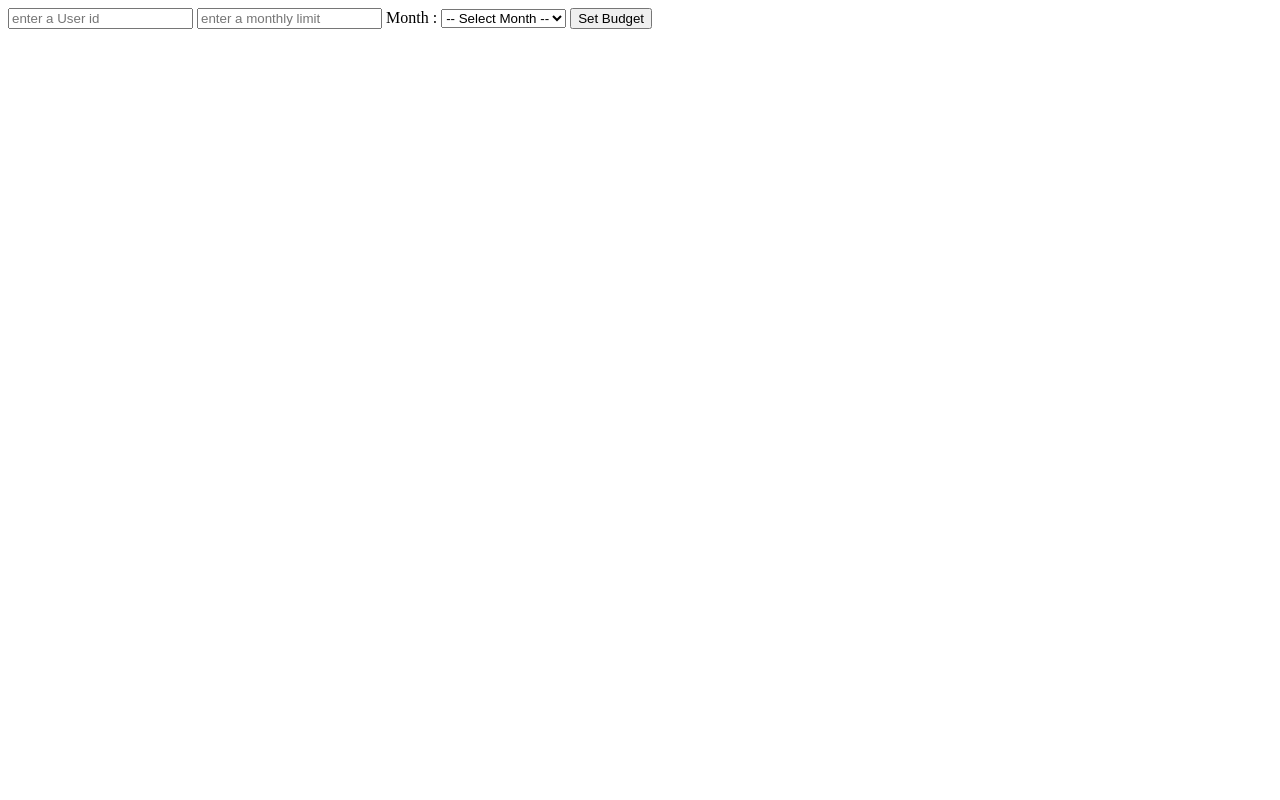
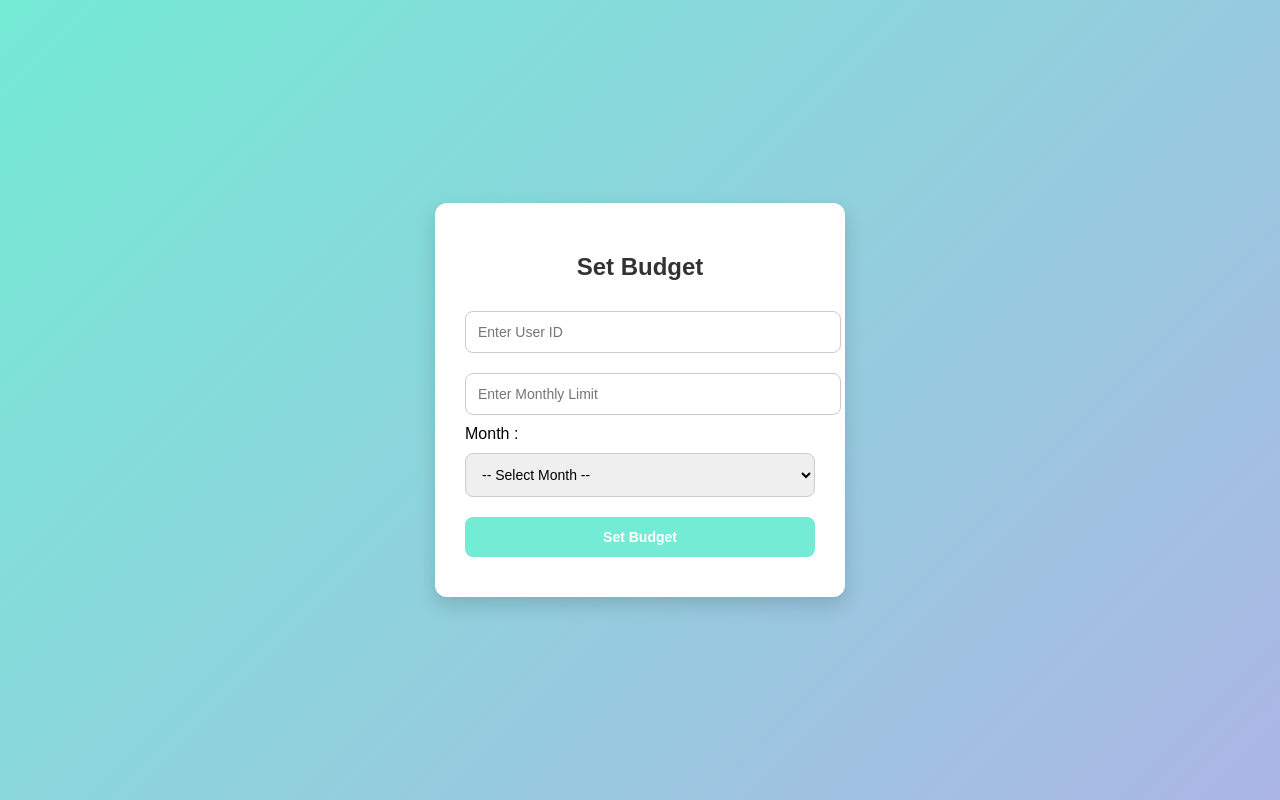
Before and after one commit to Shravankolekar/django-project, a Django app: page /setbudget/ in a window 1280 px wide. Run offline with Django 5.2, Linux system fonts and the light colour scheme.

Commit message:
add css in the stebudjet page

```diff
--- a/MoneyMind/ExpenseApp/templates/Budget/setbudge.html
+++ b/MoneyMind/ExpenseApp/templates/Budget/setbudge.html
@@ -4,25 +4,77 @@
     <meta charset="UTF-8">
     <meta name="viewport" content="width=device-width, initial-scale=1.0">
     <title>Set Budget</title>
+    <style>
+        body {
+            font-family: Arial, sans-serif;
+            background: linear-gradient(135deg, #74ebd5, #ACB6E5);
+            display: flex;
+            justify-content: center;
+            align-items: center;
+            height: 100vh;
+            margin: 0;
+        }
+
+        form {
+            background: #fff;
+            padding: 30px;
+            border-radius: 12px;
+            box-shadow: 0 8px 20px rgba(0,0,0,0.15);
+            width: 350px;
+        }
+
+        form h2 {
+            text-align: center;
+            margin-bottom: 20px;
+            color: #333;
+        }
+
+        input, select, button {
+            width: 100%;
+            padding: 12px;
+            margin: 10px 0;
+            border-radius: 8px;
+            border: 1px solid #ccc;
+            font-size: 14px;
+        }
+
+        input:focus, select:focus {
+            border-color: #74ebd5;
+            outline: none;
+            box-shadow: 0 0 5px rgba(116, 235, 213, 0.8);
+        }
+
+        button {
+            background: #74ebd5;
+            border: none;
+            color: #fff;
+            font-weight: bold;
+            cursor: pointer;
+            transition: background 0.3s ease;
+        }
+
+        button:hover {
+            background: #4bb3a7;
+        }
+
+        p {
+            text-align: center;
+            color: red;
+            margin-top: 10px;
+        }
+    </style>
 </head>
 <body>
 
     <form action="" method="POST">
         {% csrf_token %}
+        <h2>Set Budget</h2>
 
-        <input type="number"
-        name="uid"
-        placeholder="enter a User id"
-        required>
+        <input type="number" name="uid" placeholder="Enter User ID" required>
+        <input type="number" name="monthly_limit" placeholder="Enter Monthly Limit" required>
 
-        <input type="number"
-        name="monthly_limit"
-        placeholder="enter a monthly limit"
-        required>
-
-        <label for="">Month :</label>
-
-      <select name="month">
+        <label for="month">Month :</label>
+        <select name="month" id="month">
             <option value="">-- Select Month --</option>
             <option value="January">January</option>
             <option value="February">February</option>
```
Also changed, not shown: 1 other file. Lines whose indentation alone changed are shown as unchanged.
